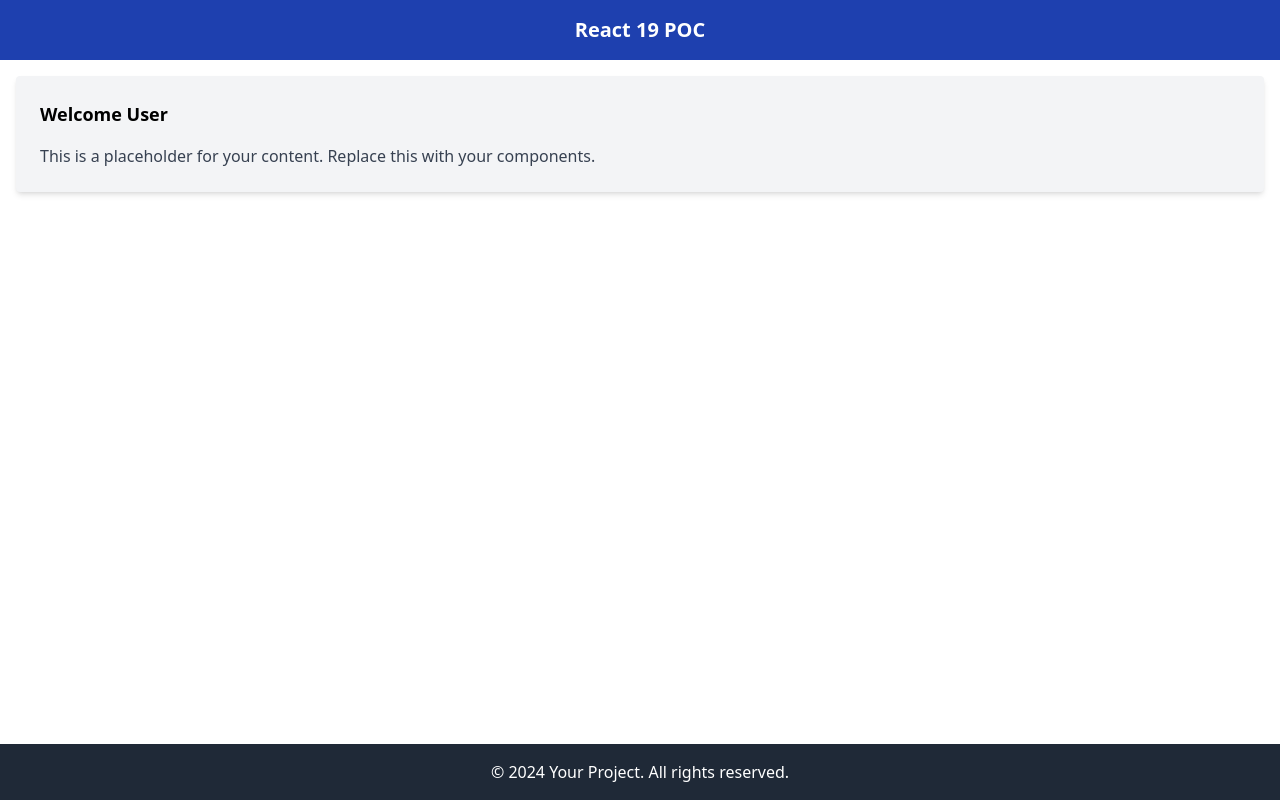
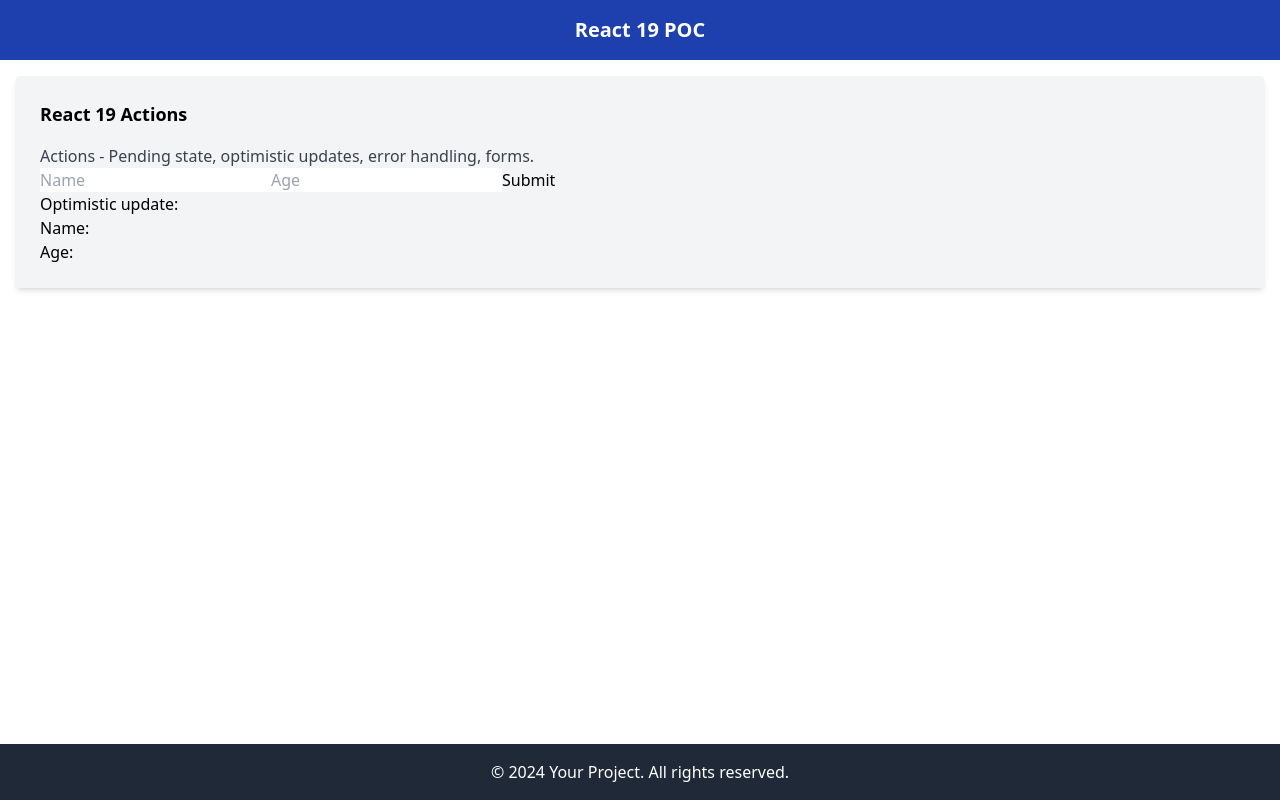
Before and after one commit to indrasisdatta/react19-poc, a Svelte app: page / in a window 1280 px wide. Built offline with nearby package versions, Linux system fonts and the light colour scheme.

Commit message:
Form actions, pending, optimstic update

```diff
--- a/src/App.tsx
+++ b/src/App.tsx
@@ -1,3 +1,4 @@
+import { FormActionComponent } from "./components/FormActionComponent/FormActionComponent";
 import viteLogo from "/vite.svg";
 
 export const App = () => {
@@ -13,11 +14,11 @@ export const App = () => {
       {/* Main Content */}
       <main className="flex-grow container mx-auto p-4">
         <div className="bg-gray-100 p-6 rounded shadow-md">
-          <h2 className="text-lg font-semibold mb-4">Welcome User</h2>
+          <h2 className="text-lg font-semibold mb-4">React 19 Actions</h2>
           <p className="text-gray-700">
-            This is a placeholder for your content. Replace this with your
-            components.
+            Actions - Pending state, optimistic updates, error handling, forms.
           </p>
+          <FormActionComponent />
         </div>
       </main>
 
--- /dev/null
+++ b/src/components/FormActionComponent/FormActionComponent.tsx
@@ -0,0 +1,45 @@
+import React, { useActionState, useOptimistic } from "react";
+
+export const FormActionComponent = () => {
+  const [optimisticData, setOptimisticData] = useOptimistic({
+    fullName: "",
+    age: "",
+  });
+
+  const submitDataAction = async (previousState, formData) => {
+    console.log(
+      "Submit action: ",
+      previousState,
+      formData.get("fullName"),
+      formData.get("age")
+    );
+    setOptimisticData({
+      fullName: formData.get("fullName"),
+      age: formData.get("age"),
+    });
+    await new Promise((res) => setTimeout(res, 1000));
+    // return null;
+    return "Invalid form data";
+  };
+
+  const [error, submitAction, isPending] = useActionState(
+    submitDataAction,
+    null
+  );
+
+  return (
+    <div>
+      <form action={submitAction}>
+        <input type="text" name="fullName" placeholder="Name" />
+        <input type="text" name="age" placeholder="Age" />
+        <button type="submit" disabled={isPending}>
+          Submit
+        </button>
+        <p>{isPending ? "Loading..." : error}</p>
+      </form>
+      <p>Optimistic update:</p>
+      <p>Name: {optimisticData.fullName}</p>
+      <p>Age: {optimisticData.age}</p>
+    </div>
+  );
+};
```
